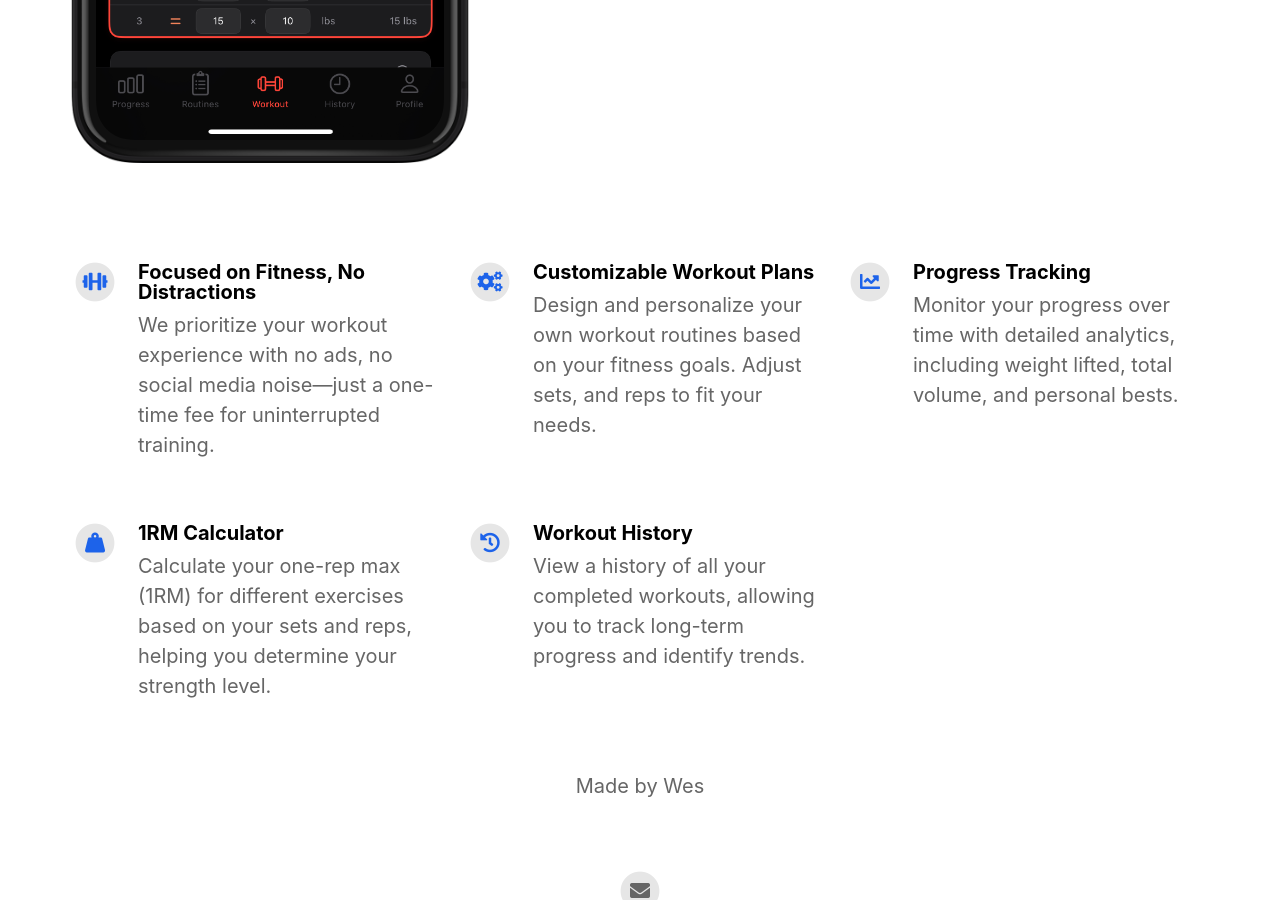
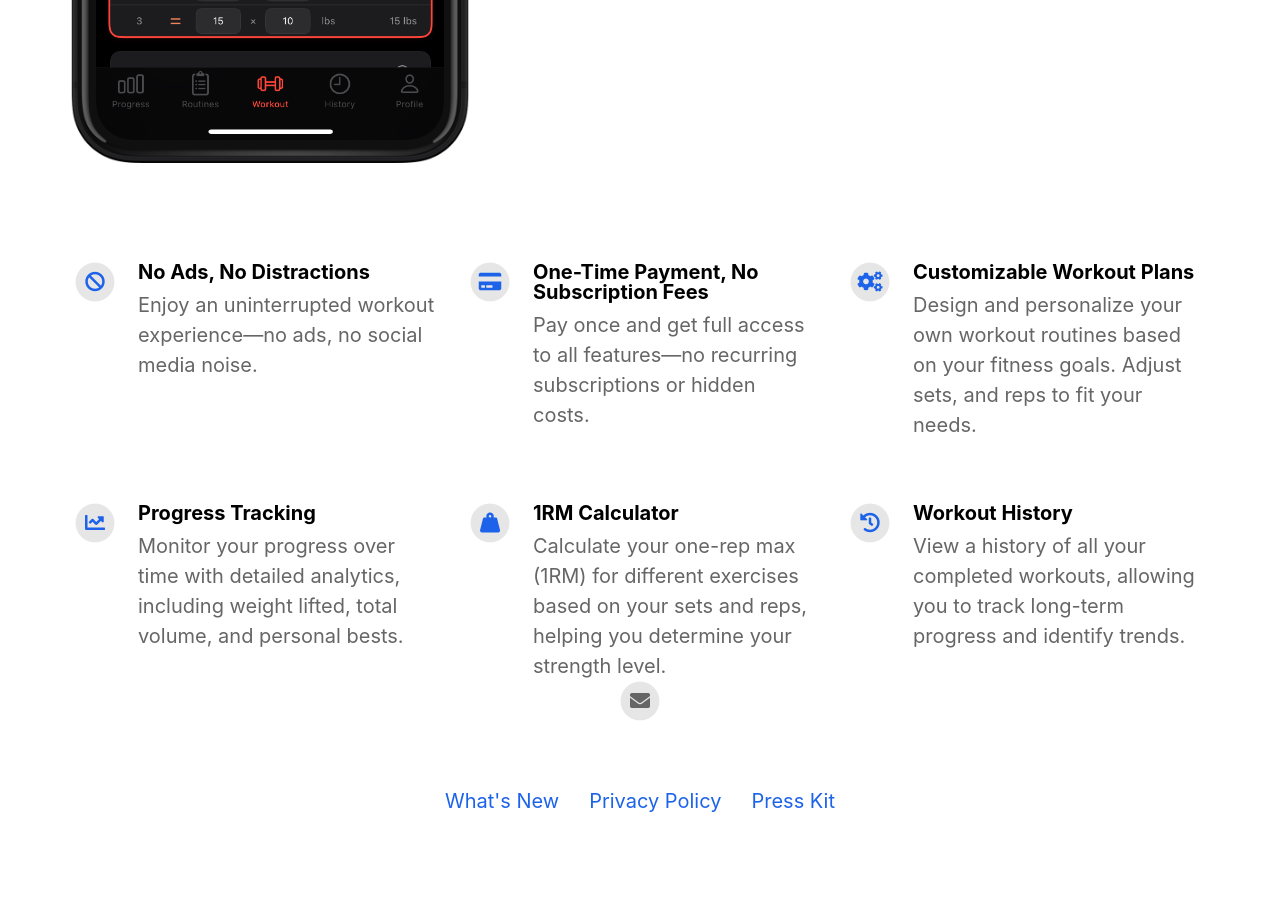
Before and after one commit to BoredSecGuy/StreniaApp, a Jekyll site: the page built from index.html, in a window 1280 px wide and 900 px high, scrolled down 822 px. Built offline with Jekyll 4.4.1, drawn with Linux system fonts in a browser that asks for light colours; nearby versions of some CDN libraries.

Commit message:
fixed some stuff up

```diff
--- a/_config.yml
+++ b/_config.yml
@@ -25,9 +25,13 @@ facebook_username:
 
 # Feature List                            Edit, add or remove features to be presented.
 features:
-  - title: Focused on Fitness, No Distractions
-    description: We prioritize your workout experience with no ads, no social media noise—just a one-time fee for uninterrupted training.
-    fontawesome_icon_name: dumbbell
+  - title: No Ads, No Distractions
+    description: Enjoy an uninterrupted workout experience—no ads, no social media noise.
+    fontawesome_icon_name: ban
+
+  - title: One-Time Payment, No Subscription Fees
+    description: Pay once and get full access to all features—no recurring subscriptions or hidden costs.
+    fontawesome_icon_name: credit-card
 
   - title: Customizable Workout Plans
     description: Design and personalize your own workout routines based on your fitness goals. Adjust sets, and reps to fit your needs.
--- a/_includes/footer.html
+++ b/_includes/footer.html
@@ -1,9 +1,5 @@
 <footer>
-	{% if site.your_name %}
-	<p class="footerText">Made by {% if site.your_link %}<a href="{{ site.your_link }}">{% endif %}{{ site.your_name }}{% if site.your_link %}</a>{% endif %}{% if site.your_city %} in {{ site.your_city }}{% endif %}</p>
-	{% endif %}
   <div class="footerIcons">
-
     {% if site.facebook_username %}
     <a href="https://facebook.com/{{ site.facebook_username }}">
       <span class="fa-stack fa-1x">
@@ -11,45 +7,35 @@
         <i class="socialIconTop fab fa-facebook fa-stack-1x"></i>
       </span>
     </a>
-		{% endif %}
-
-		{% if site.twitter_username %}
+    {% endif %} {% if site.twitter_username %}
     <a href="https://twitter.com/{{ site.twitter_username }}">
       <span class="fa-stack fa-1x">
         <i class="socialIconBack fas fa-circle fa-stack-2x"></i>
         <i class="socialIconTop fab fa-twitter fa-stack-1x"></i>
       </span>
     </a>
-		{% endif %}
-
-		{% if site.instagram_username %}
+    {% endif %} {% if site.instagram_username %}
     <a href="https://instagram.com/{{ site.instagram_username }}">
       <span class="fa-stack fa-1x">
         <i class="socialIconBack fas fa-circle fa-stack-2x"></i>
         <i class="socialIconTop fab fa-instagram fa-stack-1x"></i>
       </span>
     </a>
-		{% endif %}
-
-		{% if site.mastodon_link %}
+    {% endif %} {% if site.mastodon_link %}
     <a rel="me" href="{{ site.mastodon_link }}">
       <span class="fa-stack fa-1x">
         <i class="socialIconBack fas fa-circle fa-stack-2x"></i>
         <i class="socialIconTop fab fa-mastodon fa-stack-1x"></i>
       </span>
     </a>
-		{% endif %}
-
-		{% if site.github_username %}
+    {% endif %} {% if site.github_username %}
     <a href="https://github.com/{{ site.github_username }}">
       <span class="fa-stack fa-1x">
         <i class="socialIconBack fas fa-circle fa-stack-2x"></i>
         <i class="socialIconTop fab fa-github fa-stack-1x"></i>
       </span>
     </a>
-		{% endif %}
-
-		{% if site.email_address %}
+    {% endif %} {% if site.email_address %}
     <a href="mailto:{{ site.email_address }}">
       <span class="fa-stack fa-1x">
         <i class="socialIconBack fas fa-circle fa-stack-2x"></i>
@@ -57,13 +43,11 @@
       </span>
     </a>
     {% endif %}
-
   </div>
   <div class="footerLinks">
     {% for page in site.pages %}
     <a href="{{ page.url | relative_url }}" target="_self">{{ page.title }}</a>
-		{% endfor %}
-		{% if site.presskit_download_link %}
+    {% endfor %} {% if site.presskit_download_link %}
     <a href="{{ site.presskit_download_link }}">Press Kit</a>
     {% endif %}
   </div>
```
Lines whose indentation alone changed are shown as unchanged.
